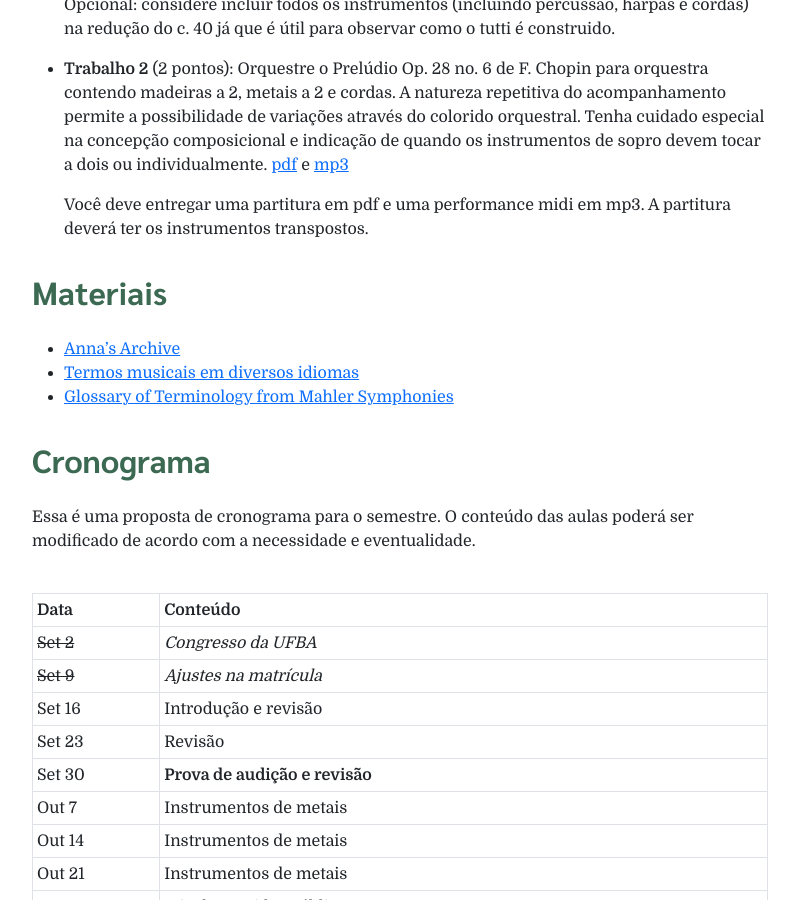
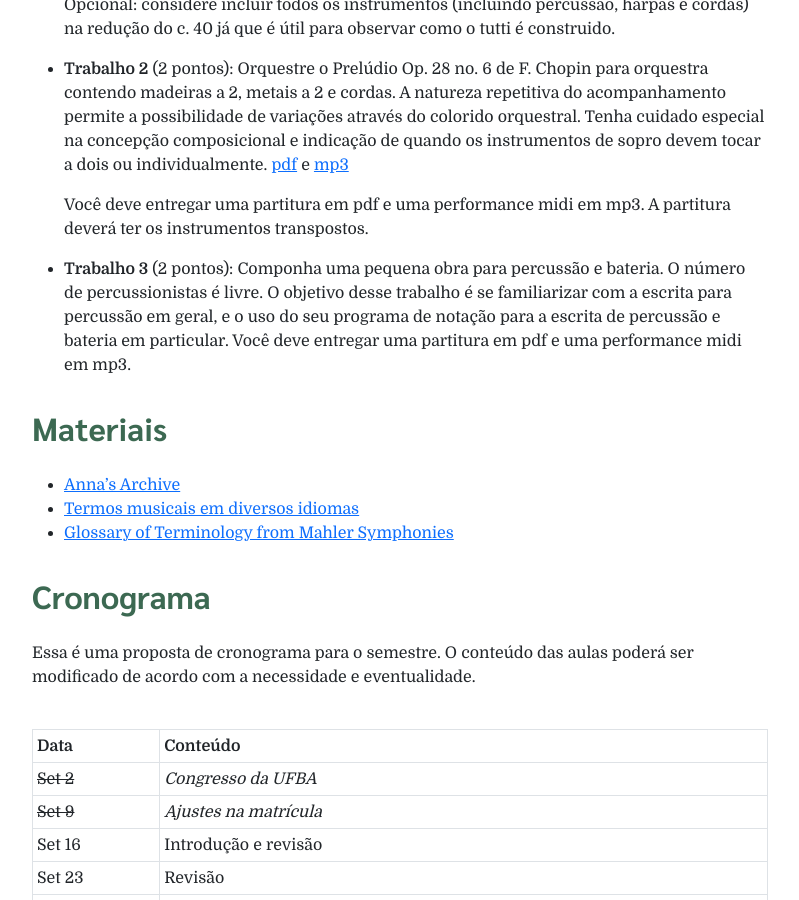
Before and after one commit to pedrokroger/pedrokroger.github.io, a Jekyll site: the page built from aulas/orq2.md, in a window 1280 px wide and 900 px high, scrolled down 1818 px. Shown: the whole window, without its empty margins (50-849 px from the left). Built offline with Jekyll 4.4.1, drawn with Linux system fonts in a browser that asks for light colours; some of the changed lines change nothing that is shown.

Commit message:
Trabalho e notas orquestração

```diff
--- a/aulas/orq2.md
+++ b/aulas/orq2.md
@@ -14,13 +14,13 @@
 ## Notas
 
 {% notas %}
-| Nome                        | Prova | T1  | T2 | T3 | Final |
-|:----------------------------|:------|:----|:---|:---|:------|
-| Francisco de Assis          | 0.9   | 0.0 |    |    | =sum  |
-| Gabriel Benigno Santos      | 1.8   | 0.0 |    |    | =sum  |
-| Giorno Nogueira             | 2.0   | 2.0 |    |    | =sum  |
-| Izã Teixeira Santos         | 1.0   | 2.0 |    |    | =sum  |
-| Renato Alves Da Silva Filho | 1.8   | 2.0 |    |    | =sum  |
+| Nome                        | Prova | T1  | T2  | T3 | Final |
+|:----------------------------|:------|:----|:----|:---|:------|
+| Francisco de Assis          | 0.9   | 0.0 | 1.5 |    | =sum  |
+| Gabriel Benigno Santos      | 1.8   | 0.0 | 0.0 |    | =sum  |
+| Giorno Nogueira             | 2.0   | 2.0 | 2.0 |    | =sum  |
+| Izã Teixeira Santos         | 1.0   | 2.0 | 0.0 |    | =sum  |
+| Renato Alves Da Silva Filho | 1.8   | 2.0 | 2.0 |    | =sum  |
 {: .collapse #notas-table}
 
 
@@ -136,29 +136,12 @@
 [3]: https://drive.google.com/file/d/1L_fAJVWGdzKPM4oh5l7K1x6TWdFP0-my/view?usp=drive_link
 [4]: https://drive.google.com/file/d/1sYI06dyfx3mQN6YW4B7OJVLS59r6FUfB/view?usp=drive_link
 
-
-<!--
-
-- **Trabalho 3** (4 pontos): Fazer uma redução analítica dos primeiros 23
-  compassos da Sinfonia 1 de N. Rimsky-Korsakov. [pdf][5] e [mp3][6]
-
-  - Use um sistema separado para cada naipe. Ou seja, um sistema para madeiras,
-    outro para metais e outro para cordas. Talvez você precise de mais pautas.
-    Ignore o tímpano. Você pode ver um exemplo de redução do 1o compasso
-    [aqui][7].
-
-  - Marque os instrumentos que tocam cada parte com abreviações (ver exemplo).
-
-  - Não é necessário indicar a dinâmica.
-
-  - Observe cuidadosamente o uso das madeiras e metais, especialmente quando a2
-    ou separadamente (ou seja, primeiro e segundo). Além da redução, escreva um
-    breve parágrafo analisando o uso de instrumentos de sopros a2 ou
-    individualmente.
-
-  - Você deverá entregar um pdf com a redução, um mp3 e o parágrafo com a
-    analise em pdf.
--->
+- **Trabalho 3** (2 pontos): Componha uma pequena obra para percussão
+  e bateria. O número de percussionistas é livre. O objetivo desse
+  trabalho é se familiarizar com a escrita para percussão em geral, e
+  o uso do seu programa de notação para a escrita de percussão e
+  bateria em particular. Você deve entregar uma partitura em pdf e uma
+  performance midi em mp3.
 
 ## Materiais
 
```
